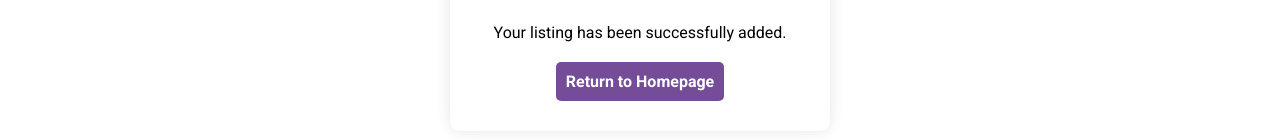
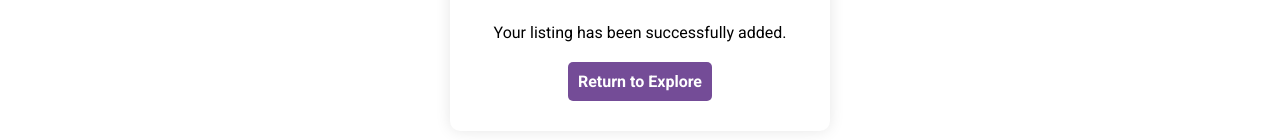
Before and after one commit to BT3103AppDev1/l1-finaltermproject-2425s2l1_group_07, a Vue app: page /Added in a window 1280 px wide. Shown: the part 532-672 px from the top of the page. Built offline with nearby package versions, Linux system fonts and the light colour scheme; no server answers.

Commit message:
minor update

```diff
--- a/src/components/ListingAdded.vue
+++ b/src/components/ListingAdded.vue
@@ -8,7 +8,7 @@
                 <div class="checkmark">✔</div>
                     <h1>Listing Added!</h1>
                     <p>Your listing has been successfully added.</p>
-                    <router-link to="/Explore" class="return-btn">Return to Homepage</router-link>
+                    <router-link to="/Explore" class="return-btn">Return to Explore</router-link>
                 </div>
             </div>
         </div>
```
